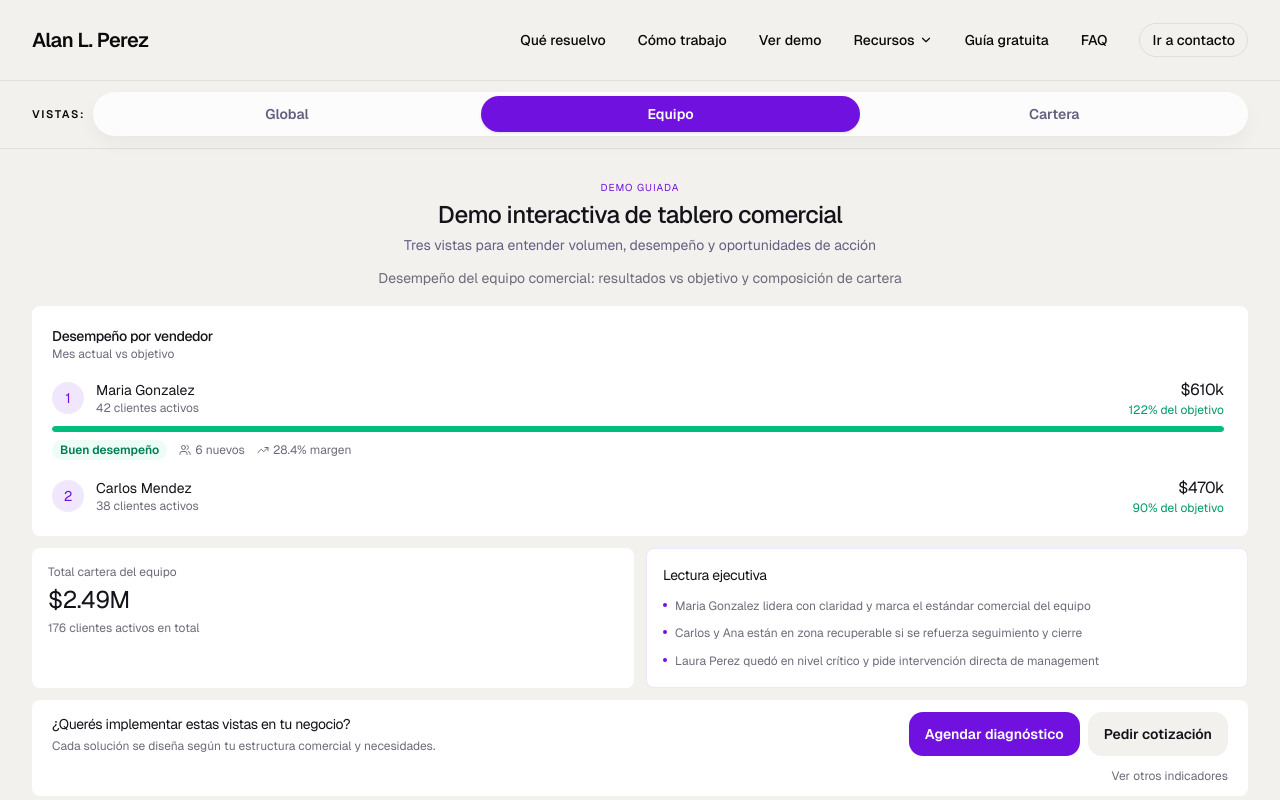
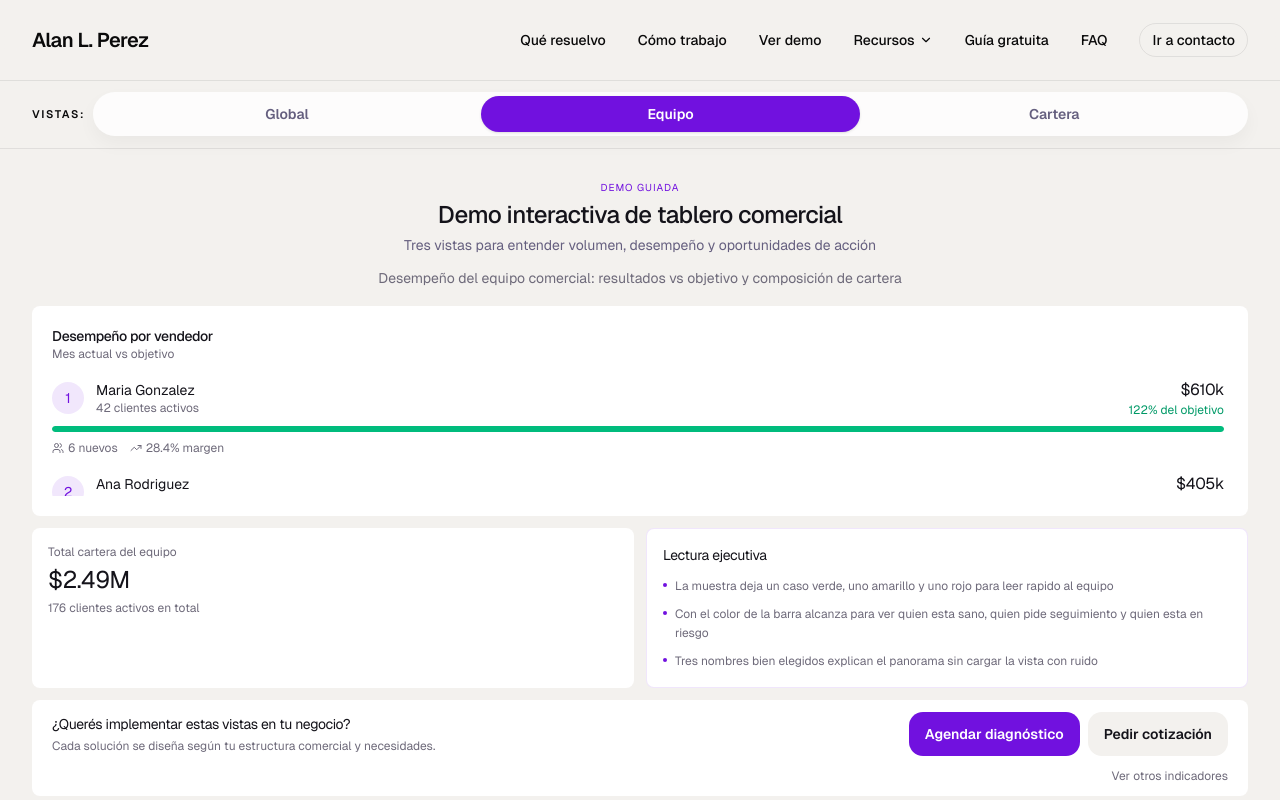
Before and after one commit to AluenIriarte/WebPage, a React (Vite) app: page /demo-dashboard in a window 1280 px wide. Both pictures are taken after a click on the button "Equipo". Shown: the top 800 px of the page. Built offline with nearby package versions, Linux system fonts and the light colour scheme.

Commit message:
Simplify demo seller ranking showcase

```diff
--- a/src/app/pages/DemoDashboard.tsx
+++ b/src/app/pages/DemoDashboard.tsx
@@ -64,8 +64,6 @@ function getAchievementStyles(achievement: number) {
     return {
       textClassName: "text-emerald-600",
       barClassName: "bg-emerald-500",
-      badgeClassName: "bg-emerald-50 text-emerald-700",
-      label: "Buen desempeño",
     };
   }
 
@@ -73,17 +71,36 @@ function getAchievementStyles(achievement: number) {
     return {
       textClassName: "text-amber-600",
       barClassName: "bg-amber-500",
-      badgeClassName: "bg-amber-50 text-amber-700",
-      label: "Seguimiento",
     };
   }
 
   return {
     textClassName: "text-rose-600",
     barClassName: "bg-rose-500",
-    badgeClassName: "bg-rose-50 text-rose-700",
-    label: "Crítico",
   };
+}
+
+type SellerWithAchievement = (typeof sellersData)[number] & { achievement: number; rank: number };
+
+function getRankedSellers(): SellerWithAchievement[] {
+  return sellersData
+    .map((seller) => ({ ...seller, achievement: (seller.sales / seller.target) * 100 }))
+    .sort((left, right) => right.achievement - left.achievement)
+    .map((seller, index) => ({ ...seller, rank: index + 1 }));
+}
+
+function getRankingShowcaseSellers(rankedSellers: SellerWithAchievement[]) {
+  const greenSeller = rankedSellers.find((seller) => seller.achievement >= 90);
+  const yellowSeller = rankedSellers.find((seller) => seller.achievement >= 50 && seller.achievement < 90);
+  const redSeller = rankedSellers.find((seller) => seller.achievement < 50);
+  const fallbackSellers = rankedSellers.filter(
+    (seller) =>
+      seller.name !== greenSeller?.name && seller.name !== yellowSeller?.name && seller.name !== redSeller?.name,
+  );
+
+  return [greenSeller, yellowSeller, redSeller, ...fallbackSellers]
+    .filter((seller): seller is SellerWithAchievement => Boolean(seller))
+    .slice(0, 3);
 }
 
 const clientsData = [
@@ -465,6 +482,9 @@ function GlobalViewMobile() {
 }
 
 function RankingView() {
+  const rankedSellers = getRankedSellers();
+  const displaySellers = getRankingShowcaseSellers(rankedSellers);
+
   return (
     <div className="flex h-full flex-col gap-3">
       <div className="flex flex-col rounded-lg bg-white p-5 md:min-h-0 md:flex-1">
@@ -474,9 +494,8 @@ function RankingView() {
         </div>
 
         <div className="space-y-4 md:min-h-0 md:flex-1 md:overflow-auto md:pr-1">
-          {sellersData.map((seller, index) => {
-            const achievement = (seller.sales / seller.target) * 100;
-            const achievementStyles = getAchievementStyles(achievement);
+          {displaySellers.map((seller, index) => {
+            const achievementStyles = getAchievementStyles(seller.achievement);
 
             return (
               <div key={seller.name} className="space-y-2">
@@ -493,7 +512,7 @@ function RankingView() {
                   <div className="shrink-0 text-right">
                     <div className="tracking-tight text-[#14131A]">${(seller.sales / 1000).toFixed(0)}k</div>
                     <div className={`text-xs ${achievementStyles.textClassName}`}>
-                      {achievement.toFixed(0)}% del objetivo
+                      {seller.achievement.toFixed(0)}% del objetivo
                     </div>
                   </div>
                 </div>
@@ -501,14 +520,11 @@ function RankingView() {
                 <div className="h-1.5 overflow-hidden rounded-full bg-[#F3F1EE]">
                   <div
                     className={`h-full rounded-full ${achievementStyles.barClassName}`}
-                    style={{ width: `${Math.min(achievement, 100)}%` }}
+                    style={{ width: `${Math.min(seller.achievement, 100)}%` }}
                   />
                 </div>
 
                 <div className="flex flex-wrap items-center gap-3 text-xs text-[#6E6A7A]">
-                  <span className={`rounded-full px-2 py-0.5 font-semibold ${achievementStyles.badgeClassName}`}>
-                    {achievementStyles.label}
-                  </span>
                   <div className="flex items-center gap-1">
                     <Users className="h-3 w-3" />
                     <span>{seller.newClients} nuevos</span>
@@ -532,9 +548,9 @@ function RankingView() {
         </div>
         <ExecutiveReading
           insights={[
-            "Maria Gonzalez lidera con claridad y marca el estándar comercial del equipo",
-            "Carlos y Ana están en zona recuperable si se refuerza seguimiento y cierre",
-            "Laura Perez quedó en nivel crítico y pide intervención directa de management",
+            "La muestra deja un caso verde, uno amarillo y uno rojo para leer rapido al equipo",
+            "Con el color de la barra alcanza para ver quien esta sano, quien pide seguimiento y quien esta en riesgo",
+            "Tres nombres bien elegidos explican el panorama sin cargar la vista con ruido",
           ]}
         />
       </div>
@@ -543,30 +559,14 @@ function RankingView() {
 }
 
 function RankingViewMobile() {
-  const sellersWithAchievement = sellersData
-    .map((seller) => ({ ...seller, achievement: (seller.sales / seller.target) * 100 }))
-    .sort((left, right) => right.achievement - left.achievement)
-    .map((seller, index) => ({ ...seller, rank: index + 1 }));
-  const topSeller = sellersWithAchievement[0];
-  const underTargetCount = sellersWithAchievement.filter((seller) => seller.achievement < 100).length;
-  const closestToTargetSeller =
-    sellersWithAchievement
-      .filter((seller) => seller.name !== topSeller.name)
-      .sort((left, right) => Math.abs(left.achievement - 100) - Math.abs(right.achievement - 100))[0] ??
-    topSeller;
-  const belowTargetSeller = sellersWithAchievement.find(
-    (seller) =>
-      seller.achievement < 100 && seller.name !== topSeller.name && seller.name !== closestToTargetSeller.name,
-  );
-  const fallbackSellers = sellersWithAchievement.filter(
-    (seller) =>
-      seller.name !== topSeller.name &&
-      seller.name !== closestToTargetSeller.name &&
-      seller.name !== belowTargetSeller?.name,
-  );
-  const displaySellers = [topSeller, closestToTargetSeller, belowTargetSeller, ...fallbackSellers]
-    .filter((seller): seller is (typeof sellersWithAchievement)[number] => Boolean(seller))
-    .slice(0, 3);
+  const rankedSellers = getRankedSellers();
+  const displaySellers = getRankingShowcaseSellers(rankedSellers);
+  const topSeller = displaySellers[0] ?? rankedSellers[0];
+  const underTargetCount = displaySellers.filter((seller) => seller.achievement < 100).length;
+
+  if (!topSeller) {
+    return null;
+  }
 
   return (
     <div className="space-y-3">
@@ -583,10 +583,10 @@ function RankingViewMobile() {
       <MobilePanel
         eyebrow="Equipo comercial"
         title="Ranking resumido para celular"
-        description="La muestra mezcla un líder, alguien cerca del objetivo y un caso a reforzar para leer mejor el equipo."
+        description="La muestra deja un caso por color para leer rapido quien esta sano, quien requiere seguimiento y quien esta en rojo."
       >
         <div className="space-y-4">
-          {displaySellers.map((seller) => {
+          {displaySellers.map((seller, index) => {
             const achievementStyles = getAchievementStyles(seller.achievement);
 
             return (
@@ -594,7 +594,7 @@ function RankingViewMobile() {
                 <div className="flex items-start justify-between gap-3">
                   <div className="flex items-center gap-3">
                     <div className="flex h-8 w-8 shrink-0 items-center justify-center rounded-full bg-[#7111DF]/10 text-sm text-[#7111DF]">
-                      {seller.rank}
+                      {index + 1}
                     </div>
                     <div>
                       <p className="text-sm font-medium text-foreground">{seller.name}</p>
@@ -617,9 +617,6 @@ function RankingViewMobile() {
                 </div>
 
                 <div className="mt-3 flex flex-wrap items-center gap-3 text-xs text-muted-foreground">
-                  <span className={`rounded-full px-2 py-0.5 font-semibold ${achievementStyles.badgeClassName}`}>
-                    {achievementStyles.label}
-                  </span>
                   <div className="flex items-center gap-1">
                     <Users className="h-3 w-3" />
                     <span>{seller.newClients} nuevos</span>
@@ -637,9 +634,9 @@ function RankingViewMobile() {
 
       <ExecutiveReading
         insights={[
-          "El top 3 alcanza para ver si el equipo está traccionando o si el resultado depende de pocos nombres",
-          "Cuando dos vendedores quedan debajo del objetivo, la conversación pasa a coaching y seguimiento",
-          "La vista móvil tiene que ayudar a decidir rápido, no a leer una planilla larga",
+          "Un caso por color alcanza para leer la salud del equipo sin perder tiempo",
+          "Si la barra amarilla o roja domina, la conversacion pasa a seguimiento e intervencion",
+          "La vista movil tiene que ayudar a decidir rapido, no a leer una planilla larga",
         ]}
       />
     </div>
```
